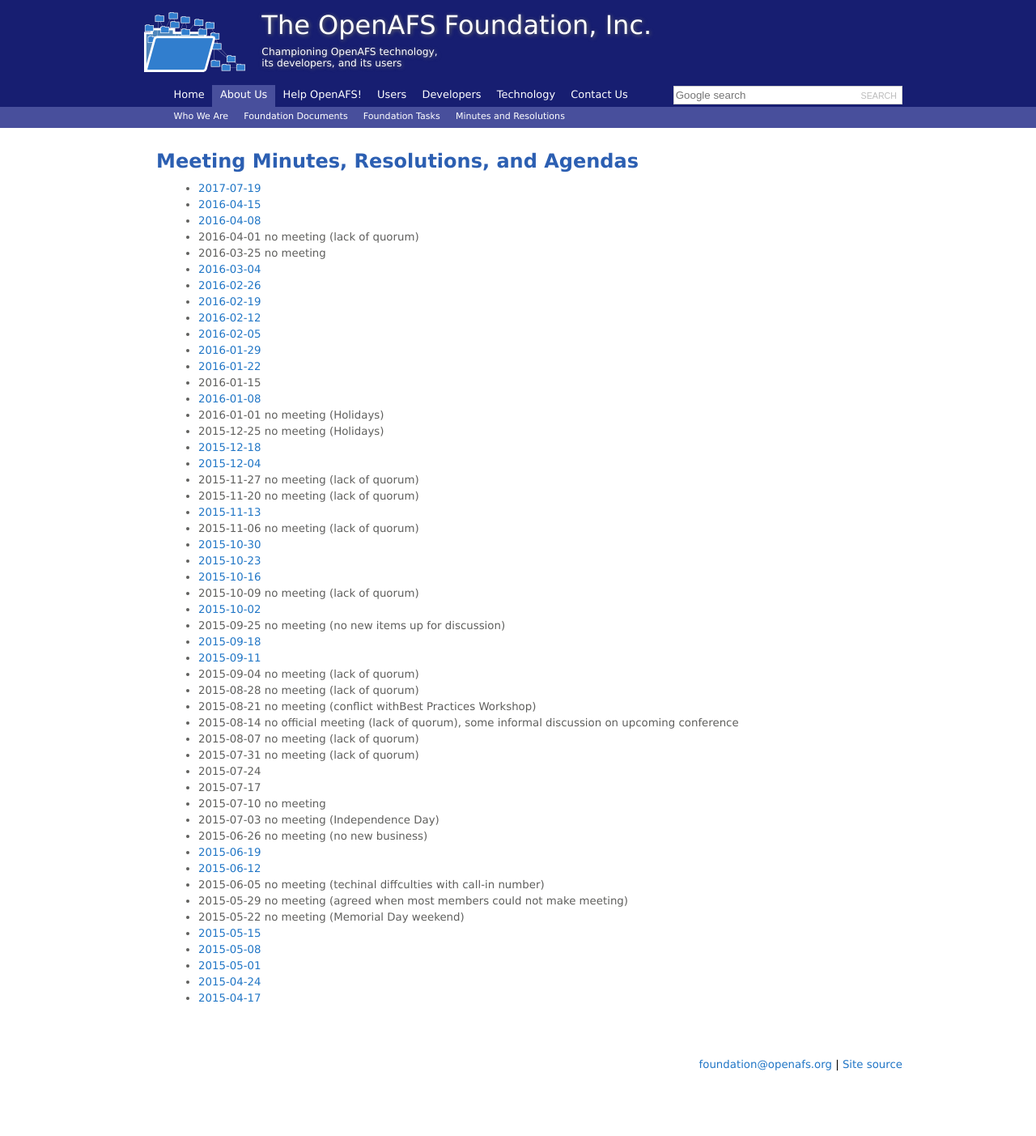
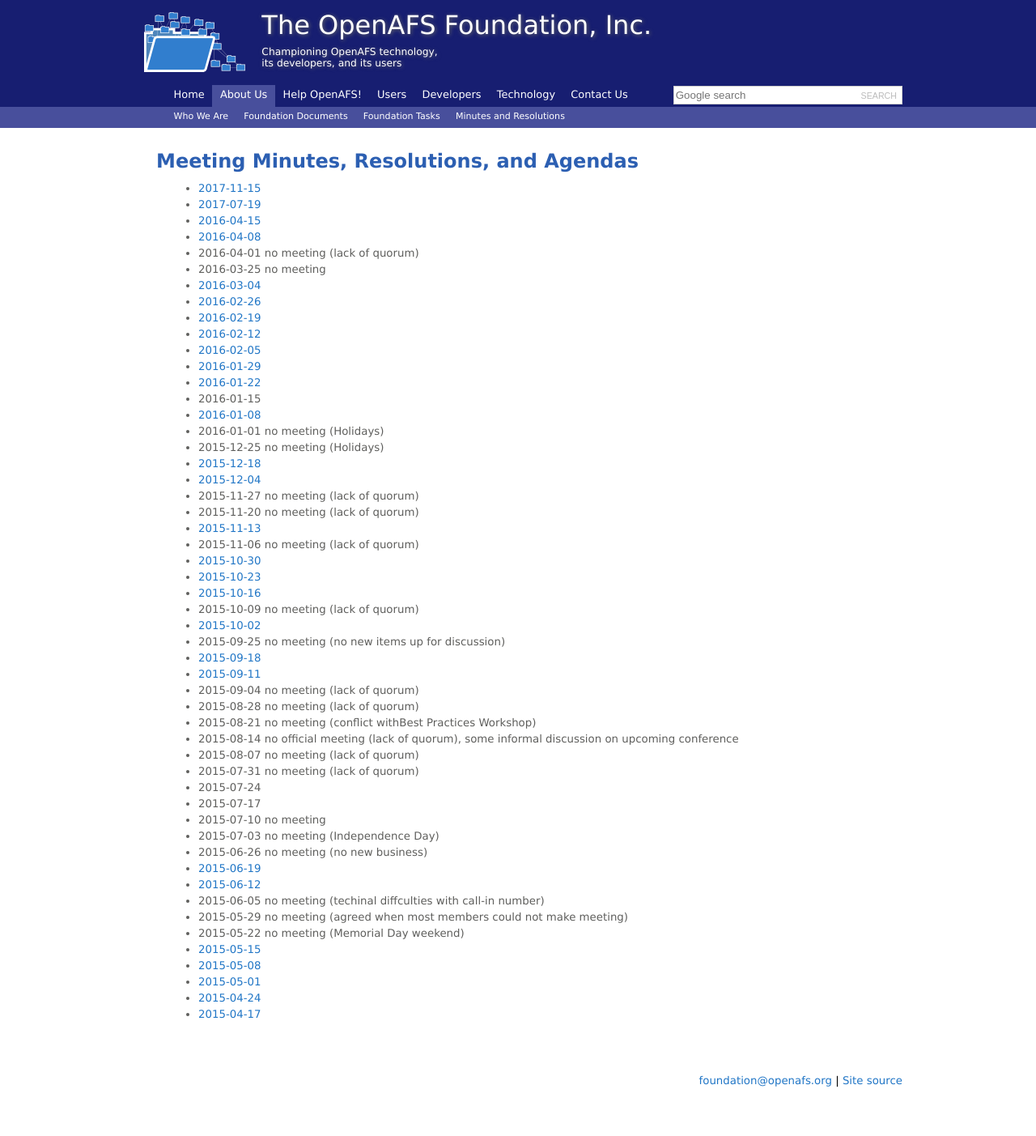
Before and after one commit to openafsfoundation/openafsfoundation.org, a Jekyll site: the page built from about/minutes/index.md, in a window 1280 px wide. Shown: the whole page at 81% size. Built offline with Jekyll 4.4.1, drawn with Linux system fonts in a browser that asks for light colours.

Commit message:
Update index.md

```diff
--- a/about/minutes/index.md
+++ b/about/minutes/index.md
@@ -5,6 +5,7 @@
 
 ## Meeting Minutes, Resolutions, and Agendas ##
 
+* [2017-11-15]({{site.github.url}}/about/minutes/2017-11-15/)
 * [2017-07-19]({{site.github.url}}/about/minutes/2017-07-19/)
 * [2016-04-15]({{site.github.url}}/about/minutes/2016-04-15/)
 * [2016-04-08]({{site.github.url}}/about/minutes/2016-04-08/)
```
